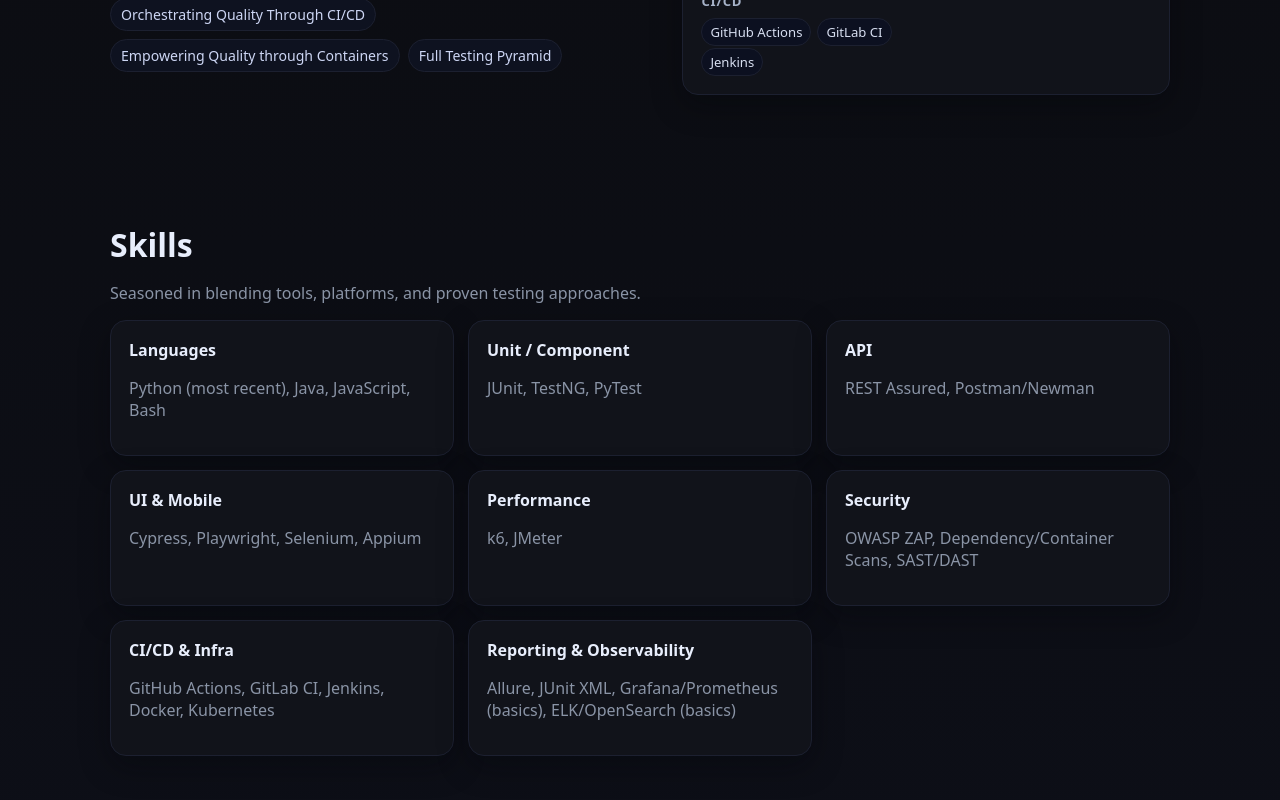
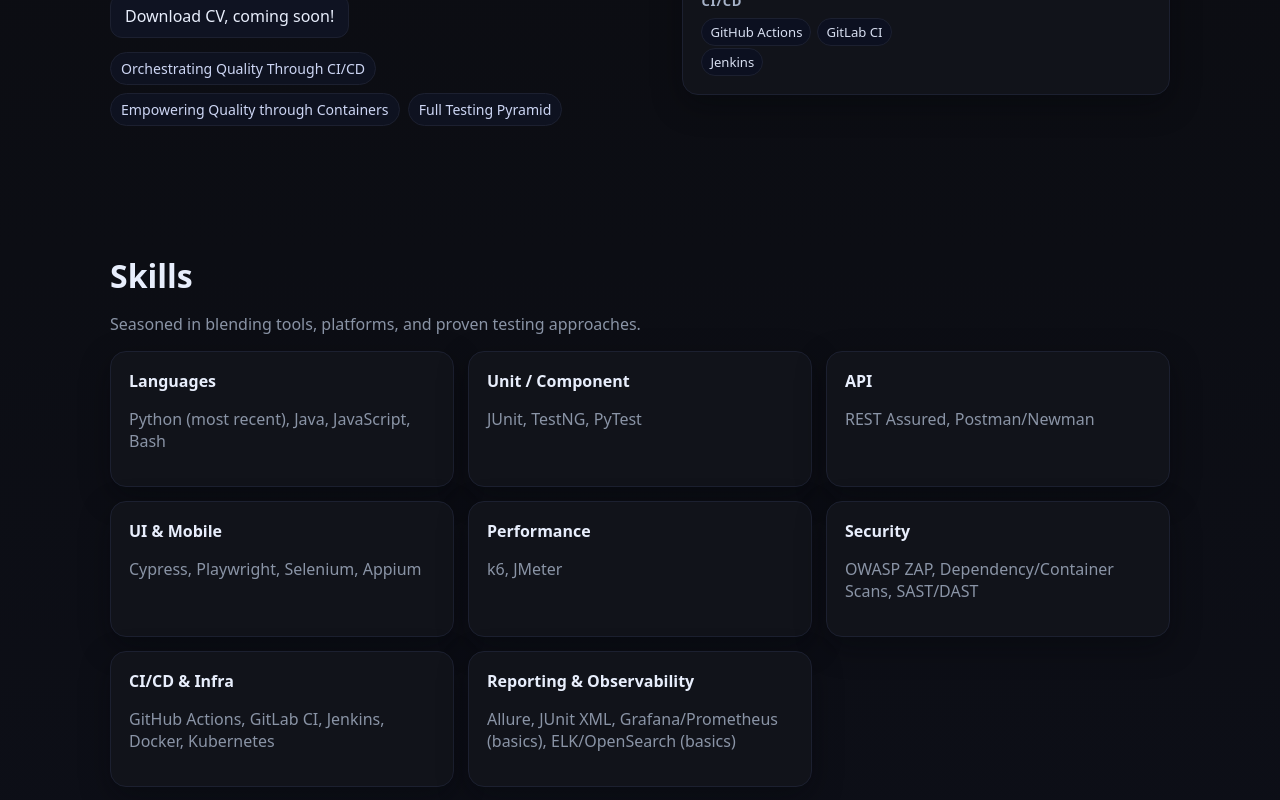
Before and after one commit to mukkis74/rasmusjohansen.github.io, a plain HTML site: page index.html in a window 1280 px wide. Shown: the part 551-1351 px from the top of the page. Drawn offline with Linux system fonts and the light colour scheme.

Commit message:
Update GitHub link and CV download message
Updated GitHub link and modified CV download text.

```diff
--- a/index.html
+++ b/index.html
@@ -91,12 +91,12 @@
               <svg class="icon" viewBox="0 0 24 24" fill="currentColor" aria-hidden="true"><path d="M4.98 3.5C4.98 4.88 3.86 6 2.5 6S0 4.88 0 3.5 1.12 1 2.5 1s2.48 1.12 2.48 2.5zM.5 8h4V24h-4V8zM8.5 8h3.8v2.2h.05c.53-1 1.83-2.2 3.77-2.2 4.02 0 4.76 2.65 4.76 6.1V24h-4v-7.1c0-1.7-.03-3.9-2.4-3.9-2.4 0-2.77 1.87-2.77 3.8V24h-4V8z"/></svg>
               LinkedIn
             </a>
-            <a class="btn" href="https://github.com/your-github" target="_blank" rel="noreferrer">
+            <a class="btn" href="https://github.com/mukkis74" target="_blank" rel="noreferrer">
               <svg class="icon" viewBox="0 0 24 24" fill="currentColor" aria-hidden="true"><path d="M12 .5C5.73.5.98 5.24.98 11.5c0 4.85 3.15 8.96 7.5 10.41.55.1.75-.24.75-.53v-1.86c-3.05.66-3.69-1.47-3.69-1.47-.5-1.27-1.22-1.61-1.22-1.61-.99-.67.07-.65.07-.65 1.1.08 1.68 1.13 1.68 1.13.98 1.68 2.57 1.19 3.2.9.1-.72.38-1.19.69-1.46-2.44-.28-5-1.22-5-5.44 0-1.2.43-2.18 1.13-2.95-.11-.27-.49-1.36.1-2.83 0 0 .92-.3 3.02 1.13A10.5 10.5 0 0 1 12 6.8c.93 0 1.86.13 2.73.38 2.1-1.43 3.02-1.13 3.02-1.13.6 1.47.22 2.56.11 2.83.7.77 1.12 1.75 1.12 2.95 0 4.23-2.57 5.16-5.01 5.43.39.34.74 1 .74 2.02v3c0 .29.2.63.76.52 4.34-1.44 7.49-5.55 7.49-10.4C23.02 5.24 18.27.5 12 .5z"/></svg>
               GitHub
             </a>
             <a class="btn ghost" href="mailto:rwjohansen@proton.me">Email</a>
-            <a class="btn" href="/cv/Rasmus-Johansen-CV.pdf" target="_blank" rel="noreferrer">Download CV</a>
+            <a class="btn" href="/cv/Rasmus-Johansen-CV.pdf" target="_blank" rel="noreferrer">Download CV, coming soon!</a>
           </div>
           <div class="chipset">
             <span class="chip">Orchestrating Quality Through CI/CD</span>
@@ -273,7 +273,7 @@
         <div style="display:flex;gap:10px;flex-wrap:wrap;margin-top:10px">
           <a class="btn" href="https://www.linkedin.com/in/rasmus-johansen-8434862/" target="_blank" rel="noreferrer">Connect on LinkedIn</a>
           <a class="btn" href="https://github.com/mukkis74" target="_blank" rel="noreferrer">View GitHub</a>
-          <a class="btn" href="/cv/Rasmus-Johansen-CV.pdf" target="_blank" rel="noreferrer">Download CV</a>
+          <a class="btn" href="/cv/Rasmus-Johansen-CV.pdf" target="_blank" rel="noreferrer">Download CV, coming soon!</a>
           <a class="btn ghost" href="mailto:rwjohansen@proton.me">Email Me</a>
         </div>
       </div>
```
